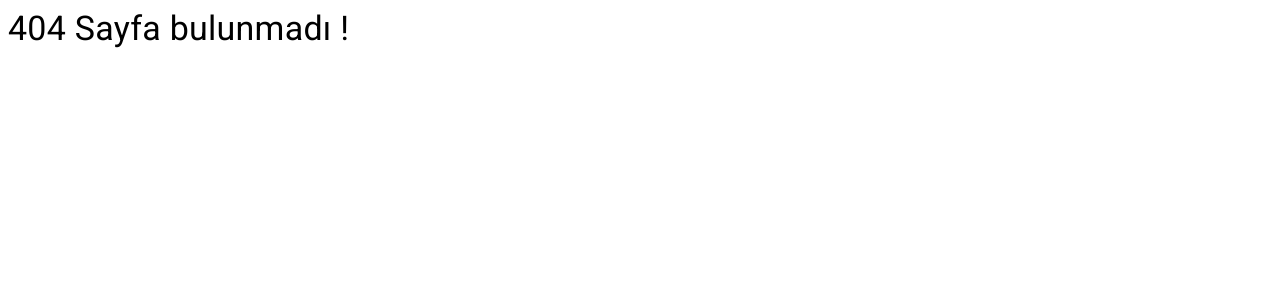
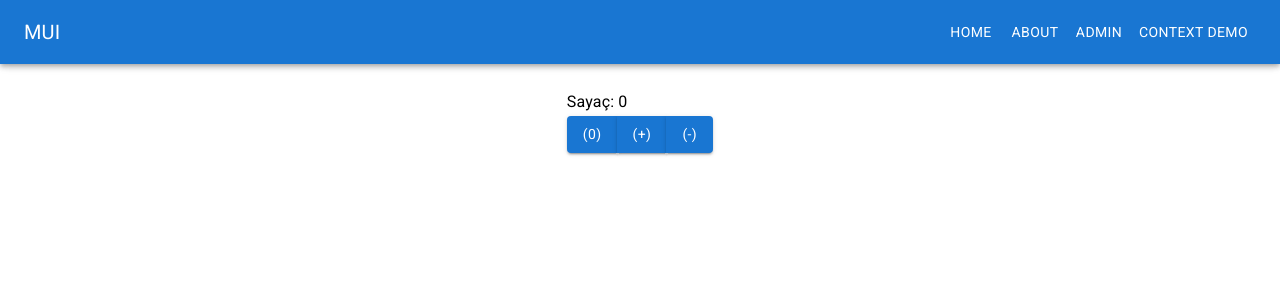
Before and after one commit to neominalsolutions/react-routing, a React (Vite) app: page /context-demo in a window 1280 px wide. Before the commit this address had no page. Shown: the top 300 px of the page. Built offline with nearby package versions, Linux system fonts and the light colour scheme.

Commit message:
CounterContext Provider

```diff
--- /dev/null
+++ b/src/context/counter.context.tsx
@@ -0,0 +1,48 @@
+/* eslint-disable @typescript-eslint/no-explicit-any */
+import { createContext, useState } from 'react';
+
+export interface CounterState {
+	count: number;
+}
+const intialValue: CounterState = { count: 0 };
+export type CounterContextType = {
+	state: CounterState;
+	reset(): void; // state resetleme
+	increase(): void; // state counter artırma
+	decrease(): void; // state counter azaltma
+};
+
+export const CounterContext = createContext<CounterContextType | undefined>(
+	undefined
+);
+
+// <CounterProvider><A /> <B /> <CounterProvider />
+
+const CounterProvider = ({ children }: any) => {
+	const [state, setState] = useState<CounterState>(intialValue); // global state useState hook ile Provider function içerisinde tutuluyor ve değiştiriliyor.
+
+	const reset = () => {
+		setState({ count: 0 });
+	};
+
+	const increase = () => {
+		setState({ count: state.count + 1 });
+	};
+
+	const decrease = () => {
+		setState({ count: state.count - 1 });
+	};
+
+	const values = {
+		state, // güncel state bilgisini okumam gerekir
+		reset, // dışarıdan state özel durumlarda güncellemem gerekir.
+		increase,
+		decrease,
+	};
+
+	return (
+		<CounterContext.Provider value={values}>{children}</CounterContext.Provider>
+	);
+};
+
+export default CounterProvider;
--- a/src/layout/main/navbar.tsx
+++ b/src/layout/main/navbar.tsx
@@ -28,6 +28,7 @@ function NavBar() {
 		},
 		{ name: 'About', path: '/about' },
 		{ name: 'Admin', path: '/admin' },
+		{ name: 'Context Demo', path: '/context-demo' },
 	];
 
 	return (
--- /dev/null
+++ b/src/pages/context-demo/page.tsx
@@ -0,0 +1,64 @@
+import type React from 'react';
+import CounterProvider, {
+	CounterContext,
+	type CounterContextType,
+} from '../../context/counter.context';
+import { useContext } from 'react';
+import Typography from '@mui/material/Typography';
+import ButtonGroup from '@mui/material/ButtonGroup';
+import Button from '@mui/material/Button';
+
+function CounterView() {
+	const { state } = useContext(CounterContext) as CounterContextType;
+
+	console.log('...rendering CounterView');
+	return (
+		<>
+			<Typography variant="subtitle1">Sayaç: {state.count}</Typography>
+		</>
+	);
+}
+function CounterActions() {
+	const { reset, increase, decrease } = useContext(
+		CounterContext
+	) as CounterContextType;
+	console.log('...rendering CounterActions');
+	return (
+		<>
+			<ButtonGroup>
+				<Button onClick={reset} variant="contained">
+					(0)
+				</Button>
+				<Button onClick={increase} variant="contained">
+					(+)
+				</Button>
+				<Button onClick={decrease} variant="contained">
+					(-)
+				</Button>
+			</ButtonGroup>
+		</>
+	);
+}
+
+const NoContextView: React.FC = () => {
+	console.log('...rendering NoContextView');
+
+	return <></>;
+};
+
+function ContextDemo() {
+	console.log('...rendering ContextDemo');
+
+	return (
+		<>
+			<CounterProvider>
+				<CounterView />
+				<CounterActions />
+			</CounterProvider>
+
+			<NoContextView />
+		</>
+	);
+}
+
+export default ContextDemo;
--- a/src/routes/main.routes.tsx
+++ b/src/routes/main.routes.tsx
@@ -2,6 +2,7 @@ import type { RouteObject } from 'react-router';
 import MainLayout from '../layout/main/main.layout';
 import Home from '../pages/site/home';
 import About from '../pages/site/about';
+import ContextDemo from '../pages/context-demo/page';
 
 const mainRoutes: RouteObject = {
 	path: '',
@@ -15,6 +16,10 @@ const mainRoutes: RouteObject = {
 			path: 'about',
 			Component: About,
 		},
+		{
+			path: 'context-demo',
+			Component: ContextDemo,
+		},
 	],
 };
 
```
